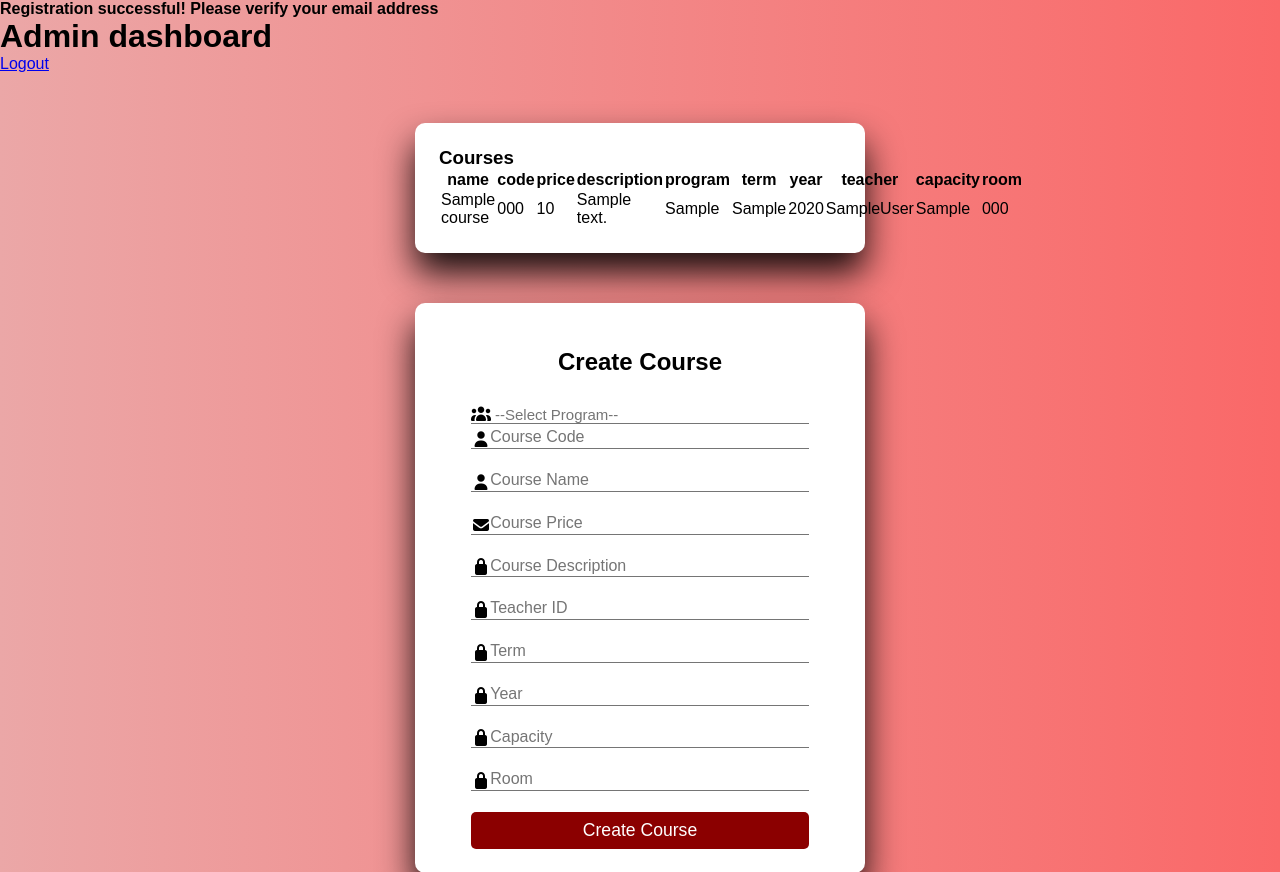
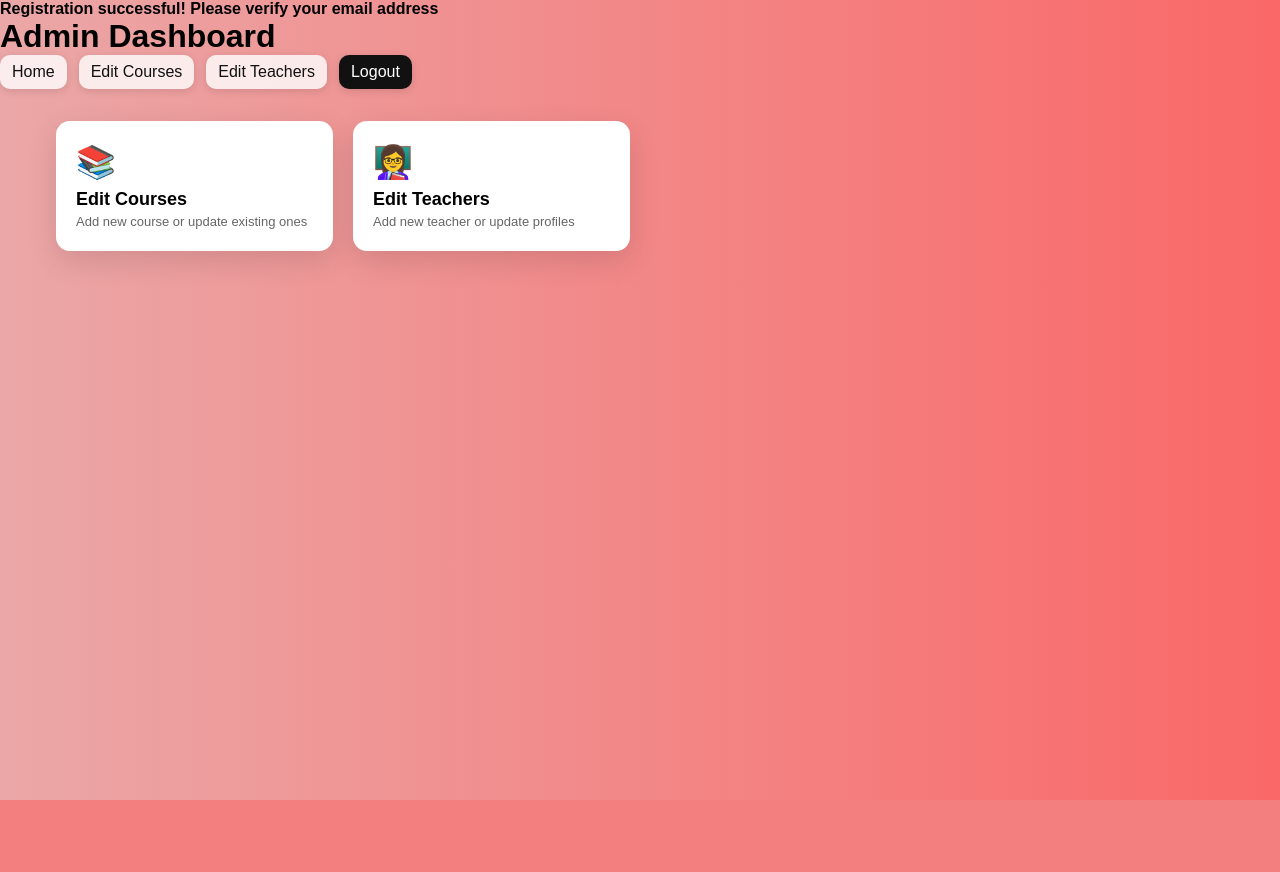
Before and after one commit to pickle244/WCLS-website, a PHP site: page /WCLS-website/ in a window 1280 px wide. Shown: the top 872 px of the page. After the commit the page ends 800 px from the top, so only its background shows below. Run offline with PHP 8.4, Linux system fonts and the light colour scheme; the visitor is signed in with stand-in values (Sample User, id 1); tables that the repository leaves empty or names only in its code hold one stand-in row (values such as "Sample post"); some libraries are stand-ins or nearby versions.

Commit message:
Admin dashboard view routing and styling

```diff
--- a/index.php
+++ b/index.php
@@ -8,6 +8,16 @@ if (!isset($_SESSION["user"])) {
   // echo $_SESSION['user'];
   // echo $_SESSION['account_type'];
 }
+
+// mini router using query string like ?view=home / ?view=courses ?view=teachers
+$view = isset($_GET['view']) ? $_GET['view']: 'home';
+function view_url($v) {
+  // build clean link to the same page with different view
+  $base = strtok($_SERVER['REQUEST_URI'], '?');
+  return htmlspecialchars($base. '?view='.$v, ENT_QUOTES, 'UTF-8');
+}
+
+
 ?>
 <!DOCTYPE html>
 <html lang="en">
@@ -22,8 +32,33 @@ if (!isset($_SESSION["user"])) {
   <?php require 'script.php'?>
   <?php if (isset($_SESSION['account_type']) && $_SESSION['account_type'] === 'Admin'): ?>
     <?php require 'connection.php'?>
-    <h1>Admin dashboard</h1>
-    <a href="logout.php">Logout</a>
+
+    <!-- Top header bar with navigation -->
+     <h1>Admin Dashboard</h1><!-- page title-->
+     <nav class= "admin-nav"><!-- small navigation-->
+        <a class="admin-link" href="<?php echo view_url('home'); ?>">Home</a>
+        <a class="admin-link" href="<?php echo view_url('courses'); ?>">Edit Courses</a>
+        <a class="admin-link" href="<?php echo view_url('teachers'); ?>">Edit Teachers</a>
+        <a class="admin-link logout" href="logout.php">Logout</a>
+  </nav>
+  </header>
+
+  <?php if ($view === 'home'): ?><!-- HOME view (landing page with two buttons courses and teachers) -->
+      <main class="admin-home">
+        <a class="home-card" href="<?php echo view_url('courses'); ?>">
+          <div class="home-icon">📚</div>
+          <div class="home-title">Edit Courses</div>
+          <div class="home-sub">Add new course or update existing ones</div>
+        </a>
+        <a class="home-card" href="<?php echo view_url('teachers'); ?>">
+          <div class="home-icon">👩‍🏫</div>
+          <div class="home-title">Edit Teachers</div>
+          <div class="home-sub">Add new teacher or update profiles</div>
+        </a>
+      </main>
+
+    <?php elseif ($view === 'courses'): ?>
+    <!-- <a href="logout.php">Logout</a> -->
     <div class='container' id='course_list'>
       <h3>Courses</h3>
       <table>
@@ -133,6 +168,8 @@ if (!isset($_SESSION["user"])) {
         <input type="submit" class="btn" value="Create Course" name="CreateCourse">
       </form>
     </div>
+
+  <?php elseif ($view === 'teachers'): ?><!-- TEACHERS view -->
     <div class='container' id='teacher_list'>
       <h3>Teachers</h3>
       <table>
@@ -199,6 +236,9 @@ if (!isset($_SESSION["user"])) {
         <input type="submit" class="btn" value="Create Teacher" name="CreateTeacher">
       </form>
     </div>
+
+    <?php endif; ?><!-- end view switching -->
+
   <?php elseif (isset($_SESSION['account_type']) && $_SESSION['account_type'] === 'Parent'):?>
     <h2>Parent dashboard</h2>
     <a href="logout.php">Logout</a>
--- a/style.css
+++ b/style.css
@@ -201,3 +201,49 @@ select:focus{
 .alert.success{ background:#e6ffed; border:1px solid #b7f5c3; color:#165b31; }
 .alert.danger{  background:#ffecec; border:1px solid #f5b7b7; color:#7d1a1a; }
 .alert.info{    background:#eef5ff; border:1px solid #bdd1ff; color:#1a3a7d; }
+
+/* Top header with quick links */
+.admin-header{
+  max-width: 1200px;
+  margin: 16px auto 8px;
+  padding: 0 16px;
+  display:flex;
+  align-items:center;
+  justify-content:space-between;
+}
+.admin-nav{ display:flex; gap:12px; }
+.admin-link{
+  display:inline-block;
+  padding:8px 12px;
+  border-radius:10px;
+  text-decoration:none;
+  background:#ffffffcc;
+  color:#111;
+  box-shadow:0 2px 8px rgba(0,0,0,.12);
+}
+.admin-link.logout{ background:#111; color:#fff; }
+.admin-link:hover{ opacity:.9; }
+
+/* Home view with two large cards */
+.admin-home{
+  max-width: 1200px;
+  margin: 32px auto;
+  padding: 0 16px;
+  display:grid;
+  grid-template-columns: repeat(auto-fill, minmax(260px, 1fr));
+  gap:20px;
+}
+.home-card{
+  display:block;
+  background:#fff;
+  border-radius:14px;
+  padding:22px 20px;
+  box-shadow:0 10px 30px rgba(0,0,0,.12);
+  text-decoration:none;
+  color:inherit;
+  transition: transform .12s ease, box-shadow .12s ease;
+}
+.home-card:hover{ transform: translateY(-2px); box-shadow:0 14px 34px rgba(0,0,0,.16); }
+.home-icon{ font-size:32px; }
+.home-title{ margin-top:8px; font-weight:700; font-size:18px; }
+.home-sub{ margin-top:4px; color:#666; font-size:13px; }
```
